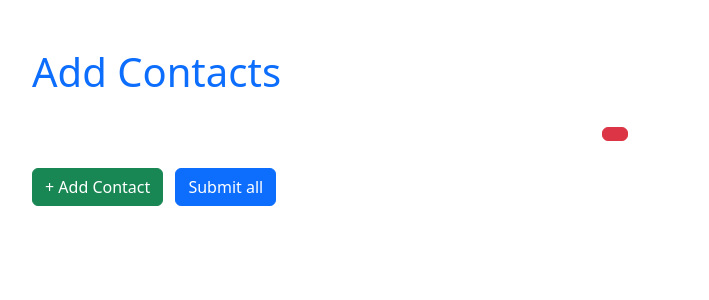
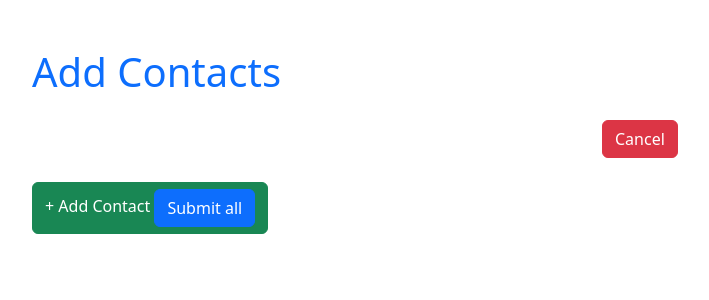
Before and after one commit to bal-sm/bal_simple_finance_app_with_django_and_htmx, a Django app: template panggil_aja_customer_contact/templates/index.html in a window 1280 px wide. Shown: the top 300 px of the page, without its empty margins (50-759 px from the left). Run offline with Django 3.2, Linux system fonts and the light colour scheme; the template is opened without the code that fills it: most values are stand-ins (such as "Sample title", 1, 10 or a date in 2020).

Commit message:
Refactored the `button`

```diff
--- a/panggil_aja_customer_contact/templates/cotton/button.html
+++ b/panggil_aja_customer_contact/templates/cotton/button.html
@@ -1,5 +1,5 @@
 <button class="{{ class }}" type="button"
     {{ attrs }}
 >
-    Cancel
+    {{ slot }}
 </button>
--- a/panggil_aja_customer_contact/templates/index.html
+++ b/panggil_aja_customer_contact/templates/index.html
@@ -11,7 +11,7 @@
 </div>
 
 <div class="my-4">
-    <button type="button" class="btn btn-success me-2"
+    <c-button class="btn btn-success me-2"
         hx-get="{% url 'create_contact_form' %}"
         hx-target="#contact-forms"
         hx-swap="beforeend"
--- a/panggil_aja_customer_contact/templates/prefilled_partials/form.html
+++ b/panggil_aja_customer_contact/templates/prefilled_partials/form.html
@@ -13,7 +13,7 @@
             <c-form-field :form_field="form.phone_number"/>
         </div>
         <div class="col-3 align-self-end">
-            <c-button class="btn btn-danger" hx-on:click="this.closest('form').remove()"/>
+            <c-button class="btn btn-danger" hx-on:click="this.closest('form').remove()">Cancel</c-button>
         </div>
     </div>
 </c-form>
```
